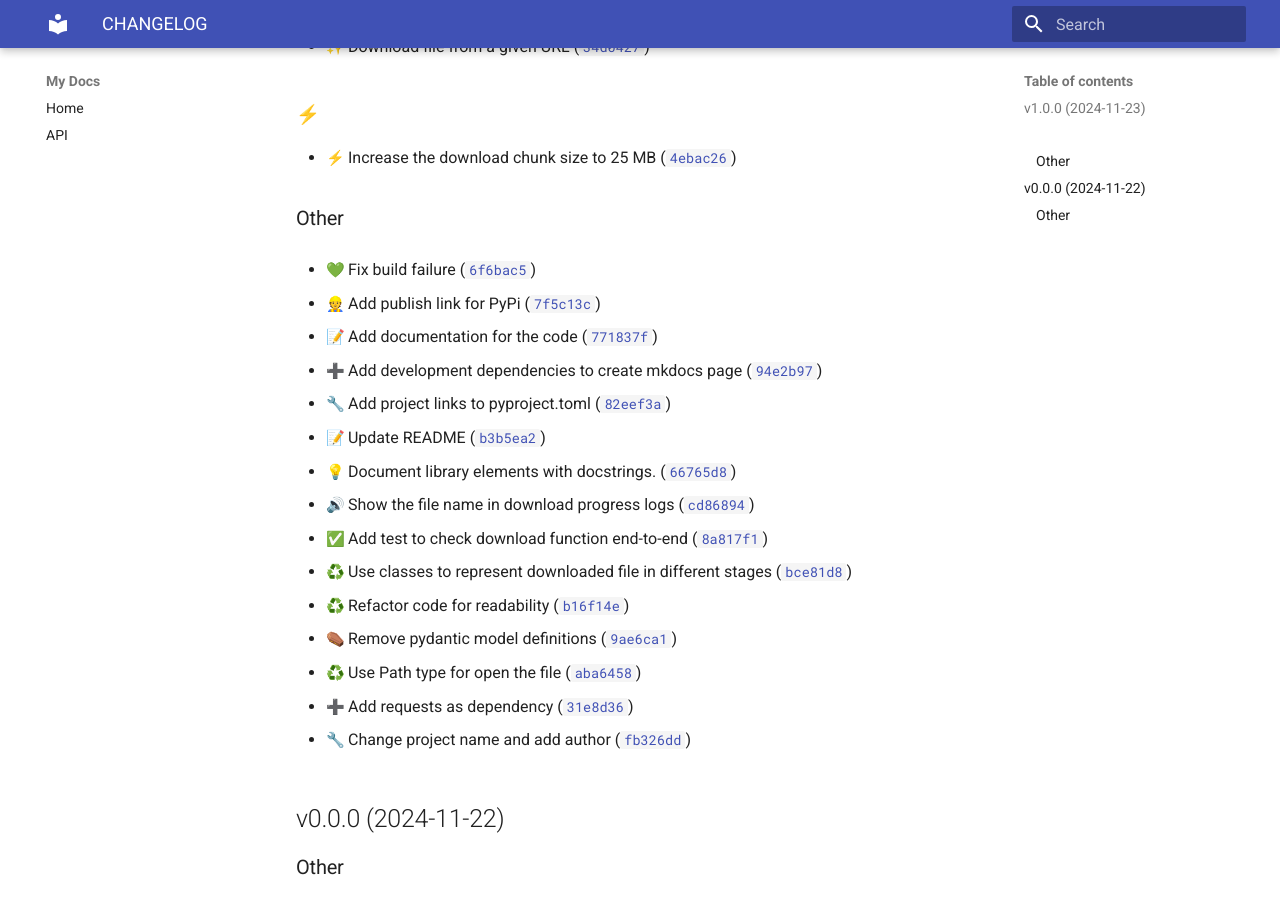
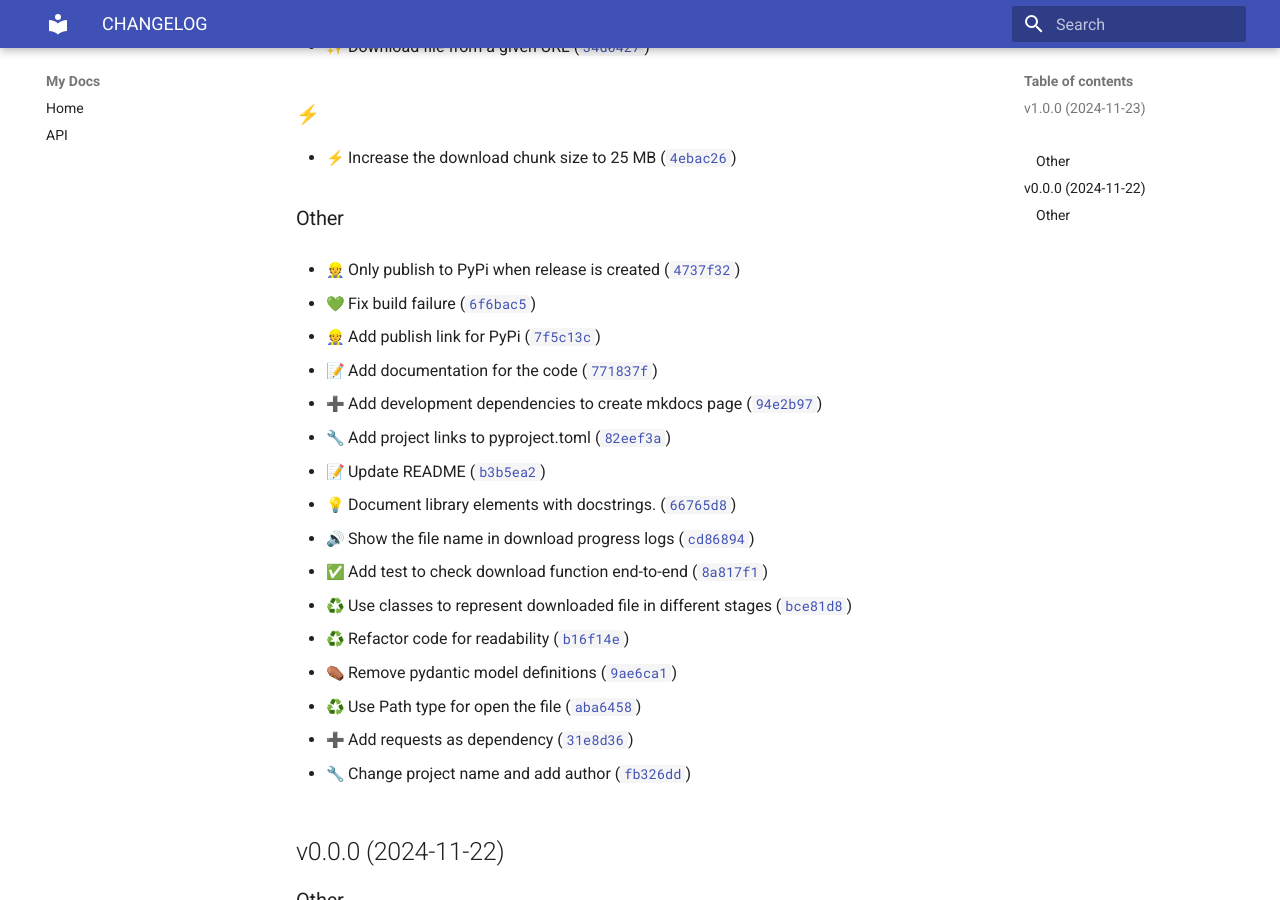
Before and after one commit to 8-bit-hunters/pudly, an MkDocs documentation site: the page built from docs/CHANGELOG.md, in a window 1280 px wide and 900 px high, scrolled down 572 px. Built offline with MkDocs 1.6.1 and Material for MkDocs 9.7.7, drawn with Linux system fonts in a browser that asks for light colours; emoji names are drawn with the system emoji font.

Commit message:
1.0.0
Automatically generated by python-semantic-release

```diff
--- a/docs/CHANGELOG.md
+++ b/docs/CHANGELOG.md
@@ -37,6 +37,9 @@
   ([`4ebac26`](https://github.com/8-bit-hunters/pudly/commit/4ebac26187e98303f0bc626168613177f77cdc11))
 
 ### Other
+
+- :construction_worker: Only publish to PyPi when release is created
+  ([`4737f32`](https://github.com/8-bit-hunters/pudly/commit/4737f32329f4638600fe83bf3910212a05f9c8f4))
 
 - :green_heart: Fix build failure
   ([`6f6bac5`](https://github.com/8-bit-hunters/pudly/commit/6f6bac52d934f441a2fb53e9805eda528ef87838))
```
